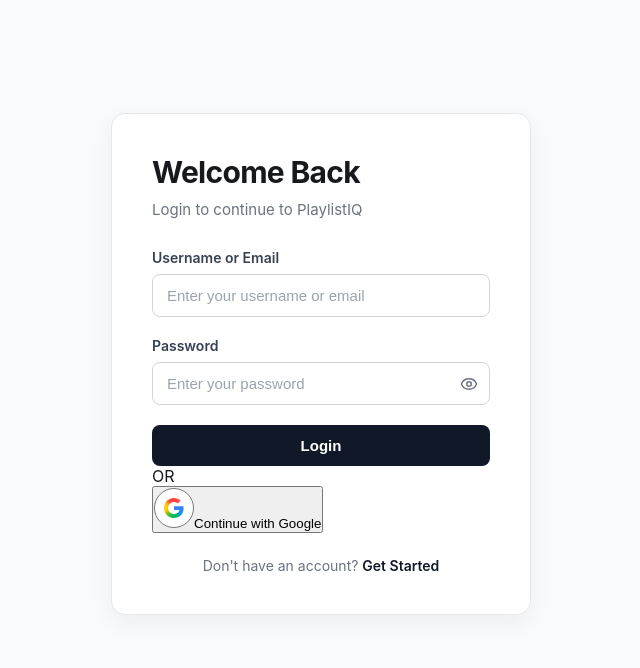
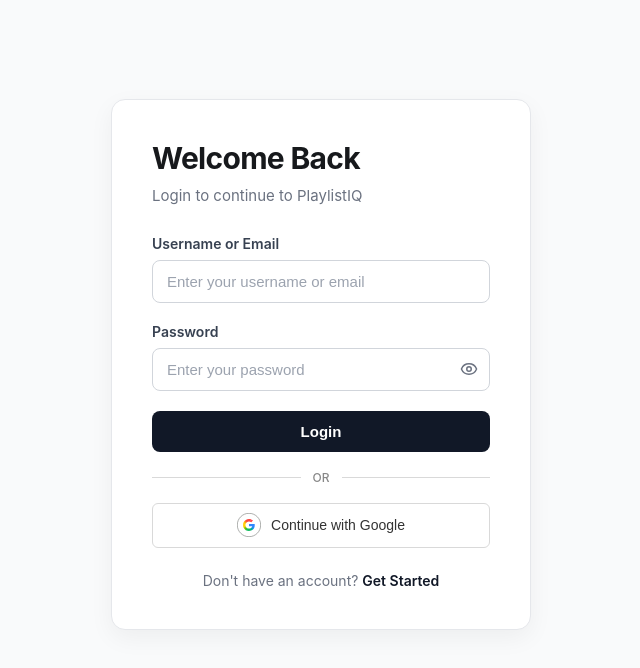
Before and after one commit to arpansinha7/PlaylistIQ, a React app in the folder Frontend/: page /login in a window 1280 px wide. Shown: the top 668 px of the page, without its empty margins (319-959 px from the left). Built offline with nearby package versions, Linux system fonts and the light colour scheme; the HTML template or start-up script is replaced by a standard one.

Commit message:
add google login button styles

```diff
--- a/Frontend/src/App.css
+++ b/Frontend/src/App.css
@@ -62,6 +62,59 @@
 
 
 /* Login */
+
+.google-login-btn {
+    width: 100%;
+    height: 45px;
+
+    display: flex;
+    align-items: center;
+    justify-content: center;
+    gap: 10px;
+
+    background: white;
+    color: #333;
+
+    border: 1px solid #d9d9d9;
+    border-radius: 6px;
+
+    font-size: 14px;
+    font-weight: 520;
+
+    cursor: pointer;
+    transition: background-color 0.2s ease, box-shadow 0.2s ease;
+}
+
+.google-login-btn img {
+    width: 24px;
+    height: 24px;
+}
+
+.google-login-btn:hover {
+    background-color: #f7f7f7;
+    box-shadow: 0 2px 6px rgba(0, 0, 0, 0.12);
+}
+
+.oauth-divider {
+    display: flex;
+    align-items: center;
+    gap: 12px;
+    margin: 18px 0;
+}
+
+.oauth-divider::before,
+.oauth-divider::after {
+    content: "";
+    flex: 1;
+    height: 1px;
+    background-color: #d9d9d9;
+}
+
+.oauth-divider span {
+    font-size: 12px;
+    color: #888;
+    font-weight: 500;
+}
 
 .login-btn {
     padding: 10px 16px;
```
